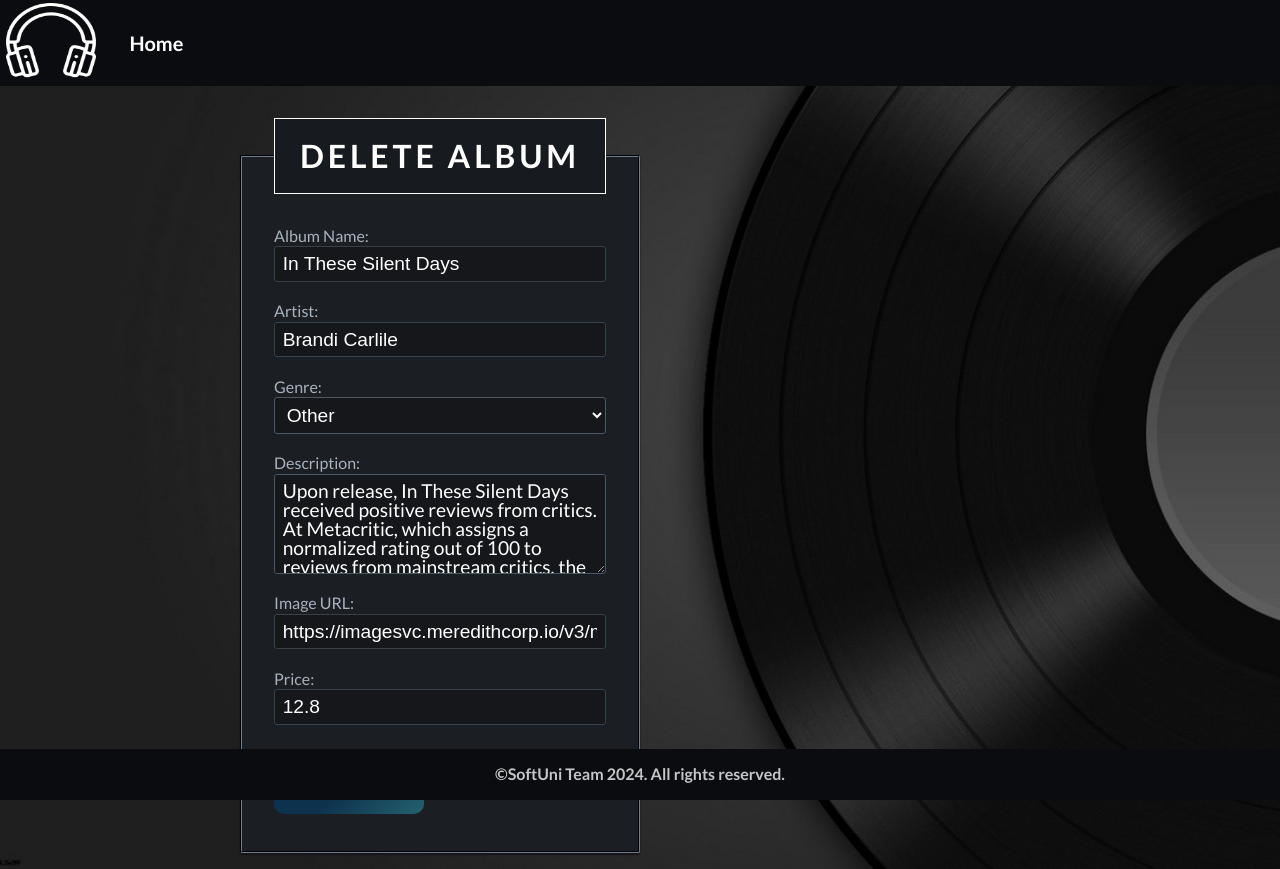
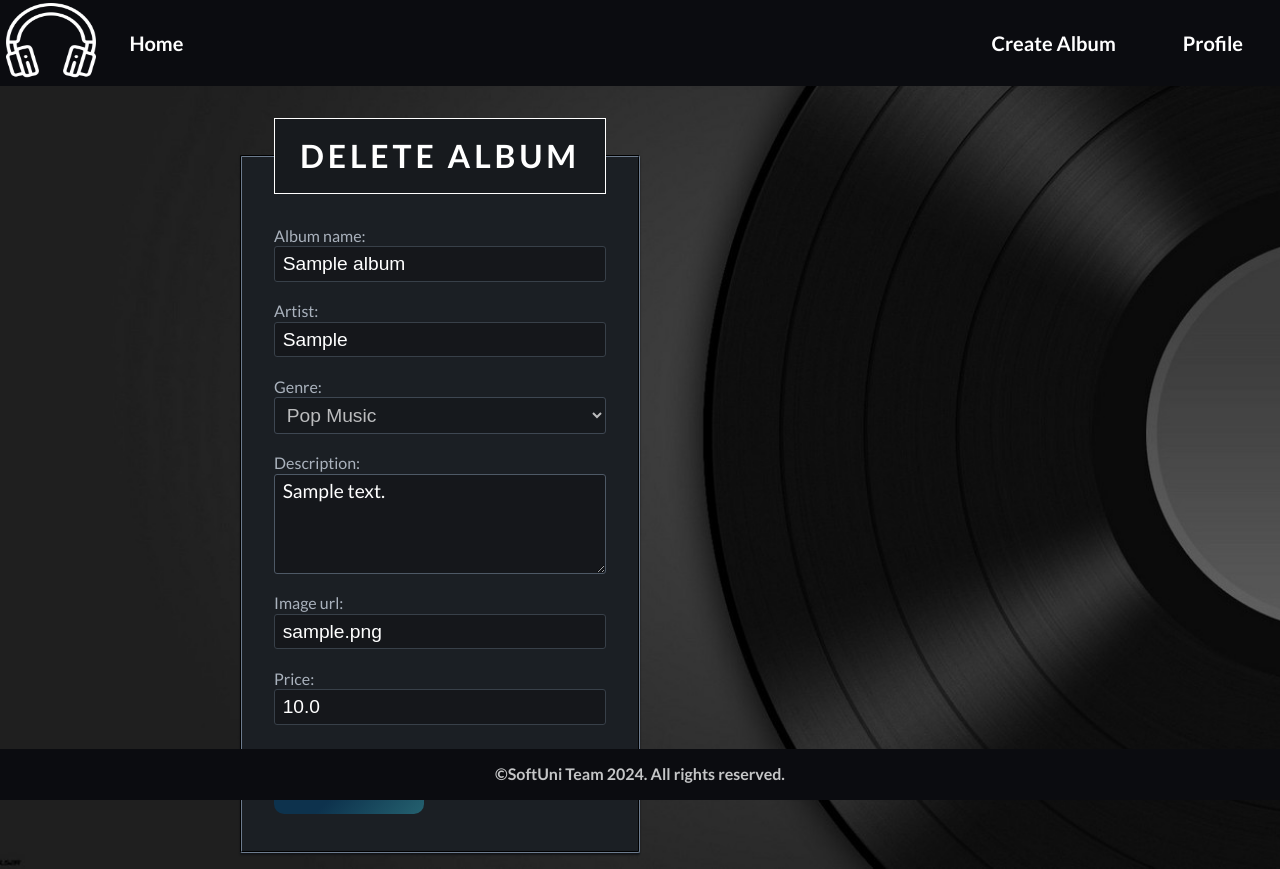
Before and after one commit to vessln/My_music_app, a Django app: page /album/1/delete/ in a window 1280 px wide. Run offline with Django 5.2, Linux system fonts and the light colour scheme; tables that the repository leaves empty hold one stand-in row (values such as "Sample post").

Commit message:
make form for delete album nad delete album functionality

```diff
--- /dev/null
+++ b/my_music_app_project/albums/forms.py
@@ -0,0 +1,19 @@
+from django import forms
+
+from my_music_app_project.albums.models import Album
+
+
+def _make_fields_readonly(readonly_fields):
+    for field_name, field in readonly_fields.items():
+        field.widget.attrs["readonly"] = "readonly"
+        field.widget.attrs["disabled"] = "disabled"
+
+
+class DeleteAlbumForm(forms.ModelForm):
+    class Meta:
+        model = Album
+        fields = ("album_name", "artist", "genre", "description", "image_url", "price")
+
+    def __init__(self, *args, **kwargs):
+        super().__init__(*args, **kwargs)
+        _make_fields_readonly(self.fields)
--- a/my_music_app_project/albums/models.py
+++ b/my_music_app_project/albums/models.py
@@ -4,14 +4,14 @@
 from my_music_app_project.profiles.models import Profile
 
 GENRE_CHOICES = [
-    ("pop", "Pop Music"),
-    ("jazz", "Jazz Music"),
-    ("rb", "R&B Music"),
-    ("rock", "Rock Music"),
-    ("country", "Country Music"),
-    ("dance", "Dance Music"),
-    ("hiphop", "Hip Hop Music"),
-    ("other", "Other"),
+    ("Pop Music", "Pop Music"),
+    ("Jazz Music", "Jazz Music"),
+    ("R&B Music", "R&B Music"),
+    ("Rock Music", "Rock Music"),
+    ("Country Music", "Country Music"),
+    ("Dance Music", "Dance Music"),
+    ("Hip Hop Music", "Hip Hop Music"),
+    ("Other", "Other"),
 ]
 
 
--- a/my_music_app_project/albums/views.py
+++ b/my_music_app_project/albums/views.py
@@ -1,7 +1,9 @@
-from django.shortcuts import render
-from django.urls import reverse_lazy
+from django.http import HttpResponseRedirect
+from django.shortcuts import render, redirect
+from django.urls import reverse_lazy, reverse
 from django.views import generic as views
 
+from my_music_app_project.albums.forms import DeleteAlbumForm
 from my_music_app_project.albums.models import Album
 from my_music_app_project.common.views import get_current_profile
 from my_music_app_project.profiles.models import Profile
@@ -42,6 +44,12 @@
     model = Album
     template_name = "album/album-details.html"
 
+    def get_context_data(self, **kwargs):
+        context = super().get_context_data(**kwargs)
+        context["current_profile"] = get_current_profile()
+
+        return context
+
     # def get_queryset(self):
     #     queryset = super().get_queryset()
     #
@@ -50,12 +58,6 @@
     #         queryset = queryset.filter(pk=album_pk)
     #
     #     return queryset
-    #
-    # def get_context_data(self, **kwargs):
-    #     context = super().get_context_data(**kwargs)
-    #     context["current_profile"] = get_current_profile()
-    #
-    #     return context
 
 
 class EditAlbumView(views.UpdateView):
@@ -64,12 +66,12 @@
     template_name = "album/album-edit.html"
     success_url = reverse_lazy("home page")
 
-    # def get_context_data(self, **kwargs):
-    #     context = super().get_context_data(**kwargs)
-    #     context["current_profile"] = get_current_profile()
-    #
-    #     return context
-    #
+    def get_context_data(self, **kwargs):
+        context = super().get_context_data(**kwargs)
+        context["current_profile"] = get_current_profile()
+
+        return context
+
     # def form_valid(self, form):
     #     form.save()
     #     return super().form_valid(form)
@@ -77,5 +79,13 @@
 
 class DeleteAlbumView(views.DeleteView):
     model = Album
+    form_class = DeleteAlbumForm
     template_name = "album/album-delete.html"
     success_url = reverse_lazy("home page")
+
+    def get_context_data(self, **kwargs):
+        context = super().get_context_data(**kwargs)
+        context["current_profile"] = get_current_profile()
+        context["form"] = DeleteAlbumForm(instance=self.get_object())
+
+        return context
--- a/my_music_app_project/profiles/views.py
+++ b/my_music_app_project/profiles/views.py
@@ -13,7 +13,7 @@
     template_name = "profile/profile-details.html"
 
     def get_object(self, queryset=None):
-        return Profile.objects.first()
+        return get_current_profile()
 
     def get_context_data(self, **kwargs):
         context = super().get_context_data(**kwargs)
@@ -30,7 +30,7 @@
     success_url = reverse_lazy("home page")
 
     def get_object(self, queryset=None):
-        return Profile.objects.first()
+        return get_current_profile()
 
     def get_context_data(self, **kwargs):
         context = super().get_context_data(**kwargs)
--- a/templates/album/album-add.html
+++ b/templates/album/album-add.html
@@ -10,11 +10,8 @@
             <fieldset>
             <legend>Add Album</legend>
                 <div class="container">
-
                     {{ form }}
-
                     {% csrf_token %}
-
                     <button class="add-album" type="submit">Add New Album</button>
                 </div>
             </fieldset>
--- a/templates/album/album-delete.html
+++ b/templates/album/album-delete.html
@@ -4,80 +4,19 @@
 
 {% block main_content %}
 
-      <!--Delete Page-->
     <section class="editPage">
-        <form>
+
+        <form action="{% url 'delete album' pk=object.pk %}" method="post">
             <fieldset>
             <legend>Delete Album</legend>
                 <div class="container">
-              <!-- Form for Deleting an Album -->
-              <label for="name">Album Name:</label>
-              <input
-                id="name"
-                name="name"
-                class="name"
-                type="text"
-                value="In These Silent Days"
-                disabled=""
-                readonly
-              />
-
-              <label for="artist">Artist:</label>
-              <input
-                id="artist"
-                name="artist"
-                class="artist"
-                type="text"
-                value="Brandi Carlile"
-                disabled=""
-                readonly
-              />
-
-              <label for="genre">Genre:</label>
-              <select id="genre" name="genre">
-                <option value="other">Other</option>
-              </select>
-
-              <label for="description">Description:</label>
-              <textarea
-                id="description"
-                name="description"
-                class="description"
-                rows="10"
-                cols="10"
-                disabled=""
-                readonly
-              >
-Upon release, In These Silent Days received positive reviews from critics. At Metacritic, which assigns a normalized rating out of 100 to reviews from mainstream critics, the album has an average score of 87 out of 100, which indicates 'universal acclaim'.</textarea
-              >
-
-              <label for="imgUrl">Image URL:</label>
-              <input
-                id="imgUrl"
-                name="imgUrl"
-                class="imgUrl"
-                type="url"
-                value="https://imagesvc.meredithcorp.io/v3/mm/image?url=https%3A%2F%2Fstatic.onecms.io%2Fwp-content%2Fuploads%2Fsites%2F6%2F2021%2F07%2F20%2FBrandiCarlile-AlbumCover-Web.jpg"
-                disabled
-                readonly
-              />
-
-              <label for="price">Price:</label>
-              <input
-                id="price"
-                name="price"
-                class="price"
-                type="number"
-                value="12.8"
-                disabled=""
-                readonly
-              />
-
-              <!-- Button for Deleting an Album -->
+                    {{ form }}
+                    {% csrf_token %}
                     <button class="delete-album" type="submit">Delete Album</button>
                 </div>
             </fieldset>
         </form>
+
     </section>
 
 {% endblock %}
--- a/templates/album/album-details.html
+++ b/templates/album/album-details.html
@@ -16,13 +16,16 @@
                     <h3>Artist: {{ object.artist }}</h3>
                     <h4>Genre: {{ object.genre }}</h4>
                     <h4>Price: ${{ object.price|floatformat:2 }}</h4>
+                    {% if object.description %}
                         <p>Description: {{ object.description }}</p>
+                    {% endif %}
                 </div>
 
                 <div class="actionBtn">
                     <a href="{% url 'edit album' pk=object.pk %}" class="edit">Edit</a>
                     <a href="{% url 'delete album' pk=object.pk %}" class="remove">Delete</a>
                 </div>
+
             </div>
         </div>
     </section>
--- a/templates/album/album-edit.html
+++ b/templates/album/album-edit.html
@@ -5,18 +5,18 @@
 {% block main_content %}
 
     <section class="editPage">
+
         <form action="{% url 'edit album' pk=object.pk %}" method="post">
             <fieldset>
                 <legend>Edit Album</legend>
                 <div class="container">
-                    <label for="name">Album Name:</label>
                     {{ form }}
                     {% csrf_token %}
                     <button class="edit-album" type="submit">Edit Album</button>
-
                 </div>
             </fieldset>
         </form>
+
     </section>
 
 {% endblock %}
--- a/templates/profile/profile-delete.html
+++ b/templates/profile/profile-delete.html
@@ -9,9 +9,9 @@
             <div class="profileText">
                 <h1>Are you sure you want to delete your profile?</h1>
 
-            <form method="post">
+                <form action="{% url 'profile delete' %}" method="post">
+                    {% csrf_token %}
                     <button class="delete-profile" type="submit">Delete</button>
-                {% csrf_token %}
                 </form>
 
             </div>
```
Also changed, not shown: my_music_app_project/settings.py (+23 -0 lines), db.sqlite3, my_music_app_project/albums/migrations/0003_alter_album_genre.py (added). Lines whose indentation alone changed are shown as unchanged.
